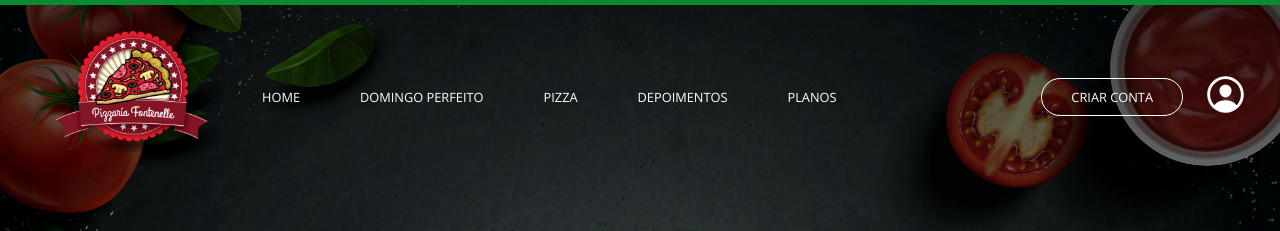
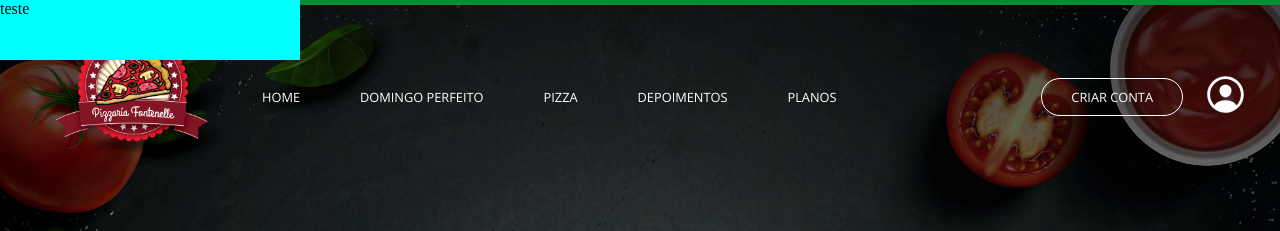
Before and after one commit to felipebignoto/Pizzaria, a plain HTML site: page projeto/index.html in a window 1280 px wide. Shown: the top 231 px of the page. Drawn offline with nearby package versions, Linux system fonts and the light colour scheme; a web font is replaced by a local one.

Commit message:
iniciar aula 79

```diff
--- a/projeto/css/style.css
+++ b/projeto/css/style.css
@@ -15,6 +15,17 @@ cores{
 }
 
 */
+
+div#teste{
+    background-color:aqua;
+    position: fixed;
+    top:0;
+    left:0;
+    width: 300px;
+    height: 60px;
+    z-index: 10;
+    color: black;
+}
 
 *{
     font-size: 16px;
--- a/projeto/index.html
+++ b/projeto/index.html
@@ -15,6 +15,9 @@
     <link rel="stylesheet" href="css/style.css">
 </head>
 <body>
+
+    <div id="teste">teste</div>
+
     <header>
         <nav>
             <div id="logo"></div>
@@ -225,7 +228,8 @@
 
 
 
-
+    <script src="https://code.jquery.com/jquery-3.5.1.min.js"></script>
+    <script src="_scripts/script.js"></script>
     <script src="https://unpkg.com/ionicons@5.1.2/dist/ionicons.js"></script>
 </body>
 </html>
```
Also changed, not shown: projeto/_scripts/script.js (added).
